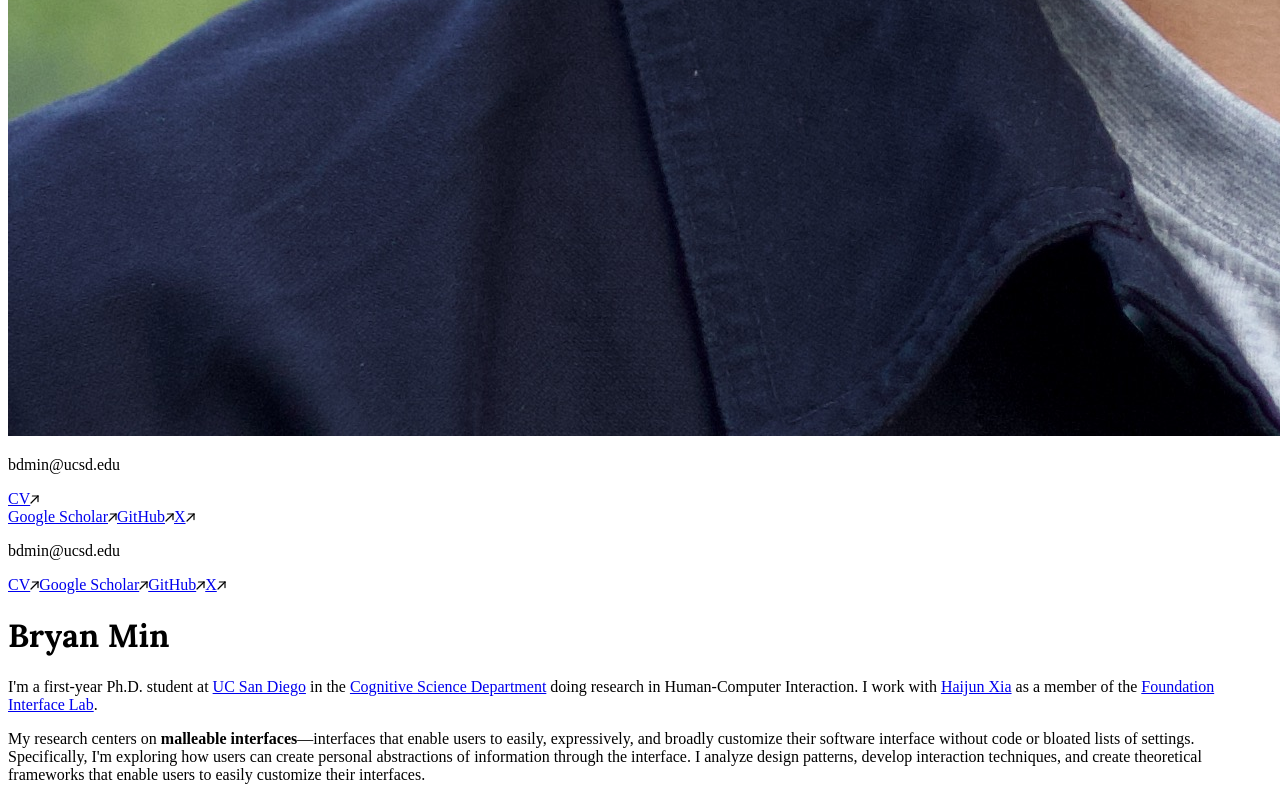
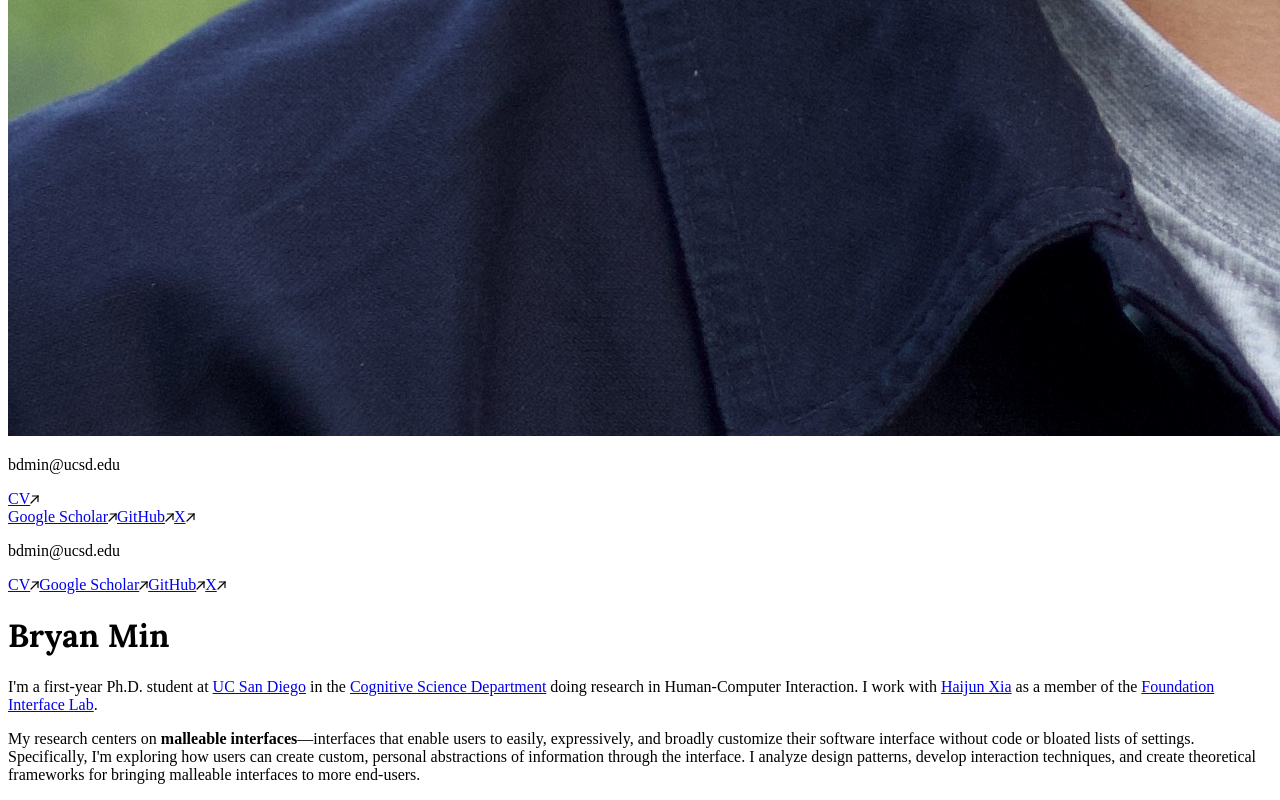
Before and after one commit to bdhmin/phd-portfolio, a Next.js app: page /about in a window 1280 px wide. Shown: the part 2355-3155 px from the top of the page. Built offline with nearby package versions, Linux system fonts and the light colour scheme.

Commit message:
Small update to about paragraph

```diff
--- a/src/pages/about.tsx
+++ b/src/pages/about.tsx
@@ -105,10 +105,10 @@ export default function About() {
             My research centers on <b>malleable interfaces</b>—interfaces that
             enable users to easily, expressively, and broadly customize their
             software interface without code or bloated lists of settings.
-            Specifically, I'm exploring how users can create personal
+            Specifically, I'm exploring how users can create custom, personal
             abstractions of information through the interface. I analyze design
             patterns, develop interaction techniques, and create theoretical
-            frameworks that enable users to easily customize their interfaces.
+            frameworks for bringing malleable interfaces to more end-users.
           </p>
 
           {/* <div className="flex flex-col">
```
